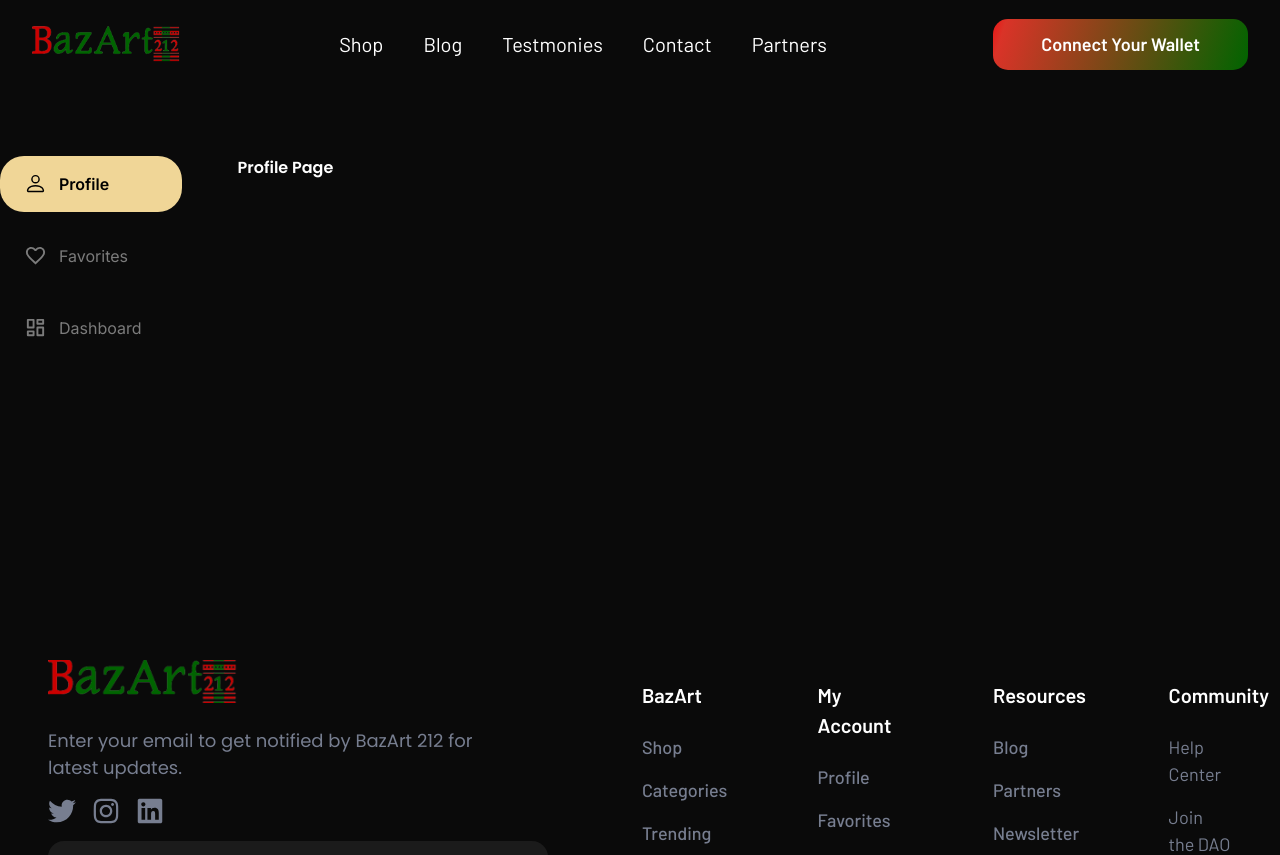
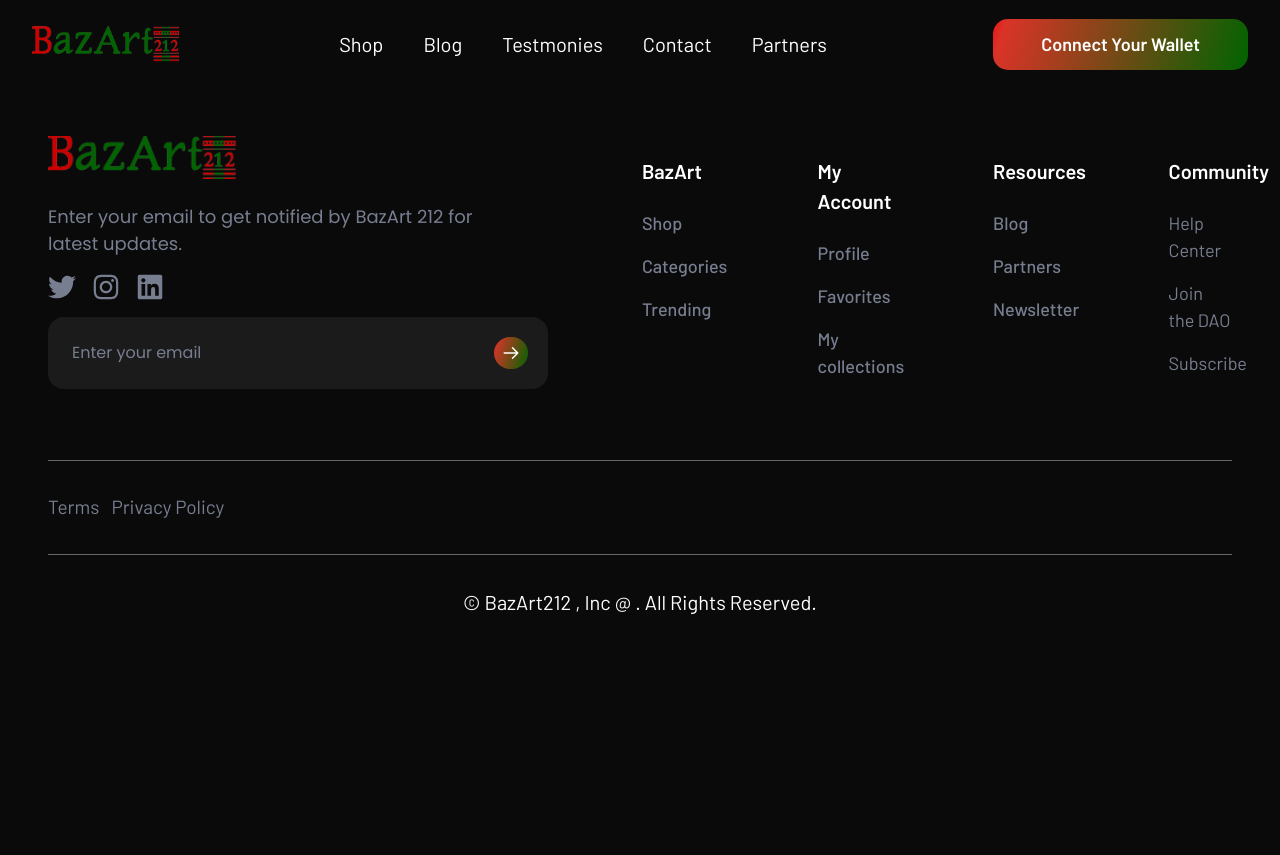
Before and after one commit to AhmedJB/Web3Marketplace, a Next.js app: page /profile in a window 1280 px wide. Shown: the top 855 px of the page. After the commit the page ends 800 px from the top, so only its background shows below. Built offline with nearby package versions, Linux system fonts and the light colour scheme; what @web3-react/core would draw is missing.

Commit message:
Menu profile edit

```diff
--- /dev/null
+++ b/components/DashboardComponent/index.tsx
@@ -0,0 +1,11 @@
+import React from 'react';
+
+const DashboardComponent= () => {
+  return (
+    <>
+      <h1 className="text-white font-semibold">Dashboard Page</h1>
+    </>
+  );
+};
+
+export default DashboardComponent ;
--- /dev/null
+++ b/components/FavoritesComponent/index.tsx
@@ -0,0 +1,29 @@
+import React from 'react'
+
+import CardProduct from '../../components/CardsProductList/CardProduct';
+
+
+type Props = {}
+const FavoritesComponent = () => {
+    const products = [
+        { title: 'Amazigh Vintage Rug', creatorName: 'Fatima',creatorImage: 'https://i.pinimg.com/564x/93/0e/d3/930ed321b0243d4772ced6321677b5a2.jpg',  productImage: 'https://i.pinimg.com/564x/fa/0d/f3/fa0df33078a041ad5c9c75845e2f261c.jpg', price: 0.025 },
+
+      ];
+      const limitedProductData = products.slice(0,6);
+  return (
+    <>
+    <div className='flex flex-col'>
+        <h1 className='text-white font-semibold'>favorites Page</h1>
+        <div className='grid grid-cols-4 gap-7 my-4'>
+        {limitedProductData.map((product, index) => (
+            <CardProduct key={index} {...product}/>
+        ))}
+        </div>
+
+    </div>
+
+    </>
+  );
+};
+
+export default FavoritesComponent;
--- a/components/MenuLayout/index.tsx
+++ b/components/MenuLayout/index.tsx
@@ -1,72 +1,67 @@
+import React from 'react';
 import Link from 'next/link';
-import React, { ReactNode, useState } from 'react';
-import { BsPerson } from "react-icons/bs";
-
-import { TbLayoutDashboard } from "react-icons/tb";
-import { MdFavoriteBorder } from "react-icons/md";
-
-
-
-
+import { BsPerson } from 'react-icons/bs';
+import { TbLayoutDashboard } from 'react-icons/tb';
+import { MdFavoriteBorder } from 'react-icons/md';
 
 type MenuLayoutProps = {
-  children: ReactNode;
   activeMenuItem: string;
+  handleMenuClick: (menuItem: string) => void;
 };
 
-const MenuLayout: React.FC<MenuLayoutProps> = ({ children, activeMenuItem }) => {
-
-    const [activeItem, setActiveItem] = useState(activeMenuItem);
-
-    const handleClick = (menuItem: string) => {
-      setActiveItem(menuItem);
-    };
-
+const MenuLayout: React.FC<MenuLayoutProps> = ({ activeMenuItem, handleMenuClick }) => {
   return (
     <>
-     <>
-      <div className="w-full relative mb-64 mt-20">
-        <div className="w-full md:container mx-auto">
-          <div className="flex gap-8">
             <div className="">
               <ul className="flex flex-col gap-4">
-
-                <li className={`mr-6 py-4 pl-6 pr-10 flex gap-3 rounded-3xl cursor-pointer ${ activeItem === 'profile' ? 'active bg-yellow' : '' }`}
-                  onClick={() => handleClick('profile')}>
-                  <BsPerson size={23} className={`${activeItem === 'profile' ? 'text-black' : 'text-[#7B7B7B]'}`}/>
-                  <Link className={`inter ${activeItem === 'profile' ? 'font-semibold text-black' : 'text-[#7B7B7B]' }`} href="/profile">
+                <li
+                  className={`mr-6 py-4 pl-6 pr-10 flex gap-3 rounded-3xl cursor-pointer ${
+                    activeMenuItem === 'profile' ? 'active bg-yellow' : ''
+                  }`}
+                  onClick={() => handleMenuClick('profile')}
+                >
+                  <BsPerson size={23} className={`${activeMenuItem === 'profile' ? 'text-black' : 'text-[#7B7B7B]'}`} />
+                  <div
+                    className={`inter ${activeMenuItem === 'profile' ? 'font-semibold text-black' : 'text-[#7B7B7B]'}`}
+                  >
                     Profile
-                  </Link>
+                  </div>
                 </li>
-
-                <li className={`mr-6 py-4 pl-6 pr-10 flex gap-3 rounded-3xl cursor-pointer ${ activeItem === 'favorites' ? 'active bg-yellow' : ''}`}
-                  onClick={() => handleClick('favorites')} >
-                  <MdFavoriteBorder size={23} className={`${ activeItem === 'favorites' ? 'text-black' : 'text-[#7B7B7B]'}`} />
-                  <Link className={`inter ${ activeItem === 'favorites' ? 'font-semibold text-black' : 'text-[#7B7B7B]' }`} href="/favorites" >
+                <li
+                  className={`mr-6 py-4 pl-6 pr-10 flex gap-3 rounded-3xl cursor-pointer ${
+                    activeMenuItem === 'favorites' ? 'active bg-yellow' : ''
+                  }`}
+                  onClick={() => handleMenuClick('favorites')}
+                >
+                  <MdFavoriteBorder
+                    size={23}
+                    className={`${activeMenuItem === 'favorites' ? 'text-black' : 'text-[#7B7B7B]'}`}
+                  />
+                  <div
+                    className={`inter ${activeMenuItem === 'favorites' ? 'font-semibold text-black' : 'text-[#7B7B7B]'}`}
+                  >
                     Favorites
-                  </Link>
+                  </div>
                 </li>
-
-                <li className={`mr-6 py-4 pl-6 pr-10 flex gap-3 rounded-3xl cursor-pointer ${ activeItem === 'dashboard' ? 'active bg-yellow' : ''}`}
-                  onClick={() => handleClick('dashboard')} >
-                  <TbLayoutDashboard size={23} className={`${activeItem === 'dashboard' ? 'text-black' : 'text-[#7B7B7B]' }`} />
-                  <Link className={`inter ${ activeItem === 'dashboard' ? 'font-semibold text-black' : 'text-[#7B7B7B]' }`} href="/dashboard">
+                <li
+                  className={`mr-6 py-4 pl-6 pr-10 flex gap-3 rounded-3xl cursor-pointer ${
+                    activeMenuItem === 'dashboard' ? 'active bg-yellow' : ''
+                  }`}
+                  onClick={() => handleMenuClick('dashboard')}
+                >
+                  <TbLayoutDashboard
+                    size={23}
+                    className={`${activeMenuItem === 'dashboard' ? 'text-black' : 'text-[#7B7B7B]'}`}
+                  />
+                  <div className={`inter ${activeMenuItem === 'dashboard' ? 'font-semibold text-black' : 'text-[#7B7B7B]'}`}>
                     Dashboard
-                  </Link>
+                  </div>
                 </li>
-
-
               </ul>
             </div>
             {/* ........... */}
-            <div className="">{children}</div>
-          </div>
-        </div>
-      </div>
-    </>
 
     </>
-
   );
 };
 
--- a/components/Profile/index.tsx
+++ b/components/ProfileComponent/index.tsx
@@ -15,7 +15,7 @@
 
 
 
-const Profile: React.FC = () => {
+const ProfileComponent: React.FC = () => {
   const [userData, setUserData] = useState<User>({ firstName: 'User', lastName: 'Name', country: '', city: '' });
   const [backgroundImage, setBackgroundImage] = useState('./background.jpg');
   const [profileImage, setProfileImage] = useState('./avatar.jpg');
@@ -87,20 +87,17 @@
   // Rest of your component...
   return (
     <div className={styles.profileContainer}>
-      <div className={styles.backgroundPhoto} style={{ backgroundImage: `url(${backgroundImage})` }}>
+      <div className="w-[1300] h-[220px] bg-cover relative"  style={{ backgroundImage: `url(${backgroundImage})` }}>
         <input type="file" accept="image/*" onChange={handleBackgroundImageUpload} style={{ display: 'none' }} id="backgroundImageUpload" />
         <label htmlFor="backgroundImageUpload">
-          <button className="absolute top-10 right-10 bg-transparent border-none text-white cursor-pointer text-2xl">
+          <button className="absolute top-5 right-10 bg-transparent border-none text-white cursor-pointer text-2xl">
             <AiOutlineEdit />
           </button>
-          {/* <button className={styles.editButton}>
-          <AiOutlineEdit />
-        </button> */}
         </label>
-        <img className={styles.profilePhoto} src={profileImage} alt="Profile" />
+        <img className="absolute bottom-[-30px] left-3 w-24 h-24 rounded-full"  src={profileImage} alt="Profile" />
         <input type="file" accept="image/*" onChange={handleProfileImageUpload} style={{ display: 'none' }} id="profileImageUpload" />
         <label htmlFor="profileImageUpload">
-          <button className={styles.editButton} style={{ bottom: '60px', right: '10px' }}>
+          <button className="absolute top-10 right-10 bg-transparent border-none text-white cursor-pointer text-2xl" style={{ bottom: '60px', right: '10px' }}>
             <AiOutlineEdit />
           </button>
         </label>
@@ -186,4 +183,4 @@
   );
 }
 
-export default Profile;
+export default ProfileComponent;
--- a/pages/dashboard.tsx
+++ b/pages/dashboard.tsx
@@ -13,9 +13,9 @@
   return <>
 
   <Header/>
-  <MenuLayout activeMenuItem="dashboard">
+  {/* <MenuLayout activeMenuItem="dashboard">
      <h1 className='text-white font-semibold'>dashboard Page</h1>
-  </MenuLayout>
+  </MenuLayout> */}
 
   <Footer/>
 
--- a/pages/editprofile.tsx
+++ b/pages/editprofile.tsx
@@ -1,6 +1,6 @@
 
 import Header from '../components/Header';
-import Profile from '../components/Profile';
+import Profile from '../components/ProfileComponent';
 import Footer from '../components/Footer';
 
 function editprofile() {
--- a/pages/favorites.tsx
+++ b/pages/favorites.tsx
@@ -21,14 +21,14 @@
       const limitedProductData = products.slice(0,6);
   return <>
   <Header/>
-  <MenuLayout activeMenuItem="favorites">
+ {/*  <MenuLayout activeMenuItem="favorites">
     <h1 className='text-white font-semibold'>favorites Page</h1>
     <div className='grid grid-cols-4 gap-7 my-4'>
     {limitedProductData.map((product, index) => (
         <CardProduct key={index} {...product}/>
     ))}
     </div>
-  </MenuLayout>
+  </MenuLayout> */}
   <Footer/>
 
   </>
--- /dev/null
+++ b/pages/pageholder.tsx
@@ -0,0 +1,46 @@
+import React, { useState } from 'react';
+import MenuLayout from '../components/MenuLayout';
+import Header from '../components/Header';
+import Footer from '../components/Footer';
+import ProfileComponent from '../components/ProfileComponent';
+import FavoritesComponent from '../components/FavoritesComponent';
+import DashboardComponent from '../components/DashboardComponent';
+
+
+const pageholder = () => {
+  const [activeMenuItem, setActiveMenuItem] = useState('profile');
+
+  const handleMenuClick = (menuItem) => {
+    setActiveMenuItem(menuItem);
+  };
+
+  const getPageComponent = () => {
+    switch (activeMenuItem) {
+      case 'profile':
+        return <ProfileComponent/>;
+      case 'favorites':
+        return <FavoritesComponent />;
+      case 'dashboard':
+        return <DashboardComponent />;
+      default:
+        return null;
+    }
+  };
+
+  return (
+    <>
+      <Header />
+      <div className="w-full relative mb-64 mt-20">
+        <div className="w-full md:container mx-auto">
+            <div className='flex  gap-8'>
+                <MenuLayout activeMenuItem={activeMenuItem} handleMenuClick={handleMenuClick} />
+                {getPageComponent()}
+            </div>
+        </div>
+      </div>
+      <Footer />
+    </>
+  );
+};
+
+export default pageholder;
--- a/pages/profile.tsx
+++ b/pages/profile.tsx
@@ -1,26 +1,15 @@
 import React from 'react'
-
 import MenuLayout from '../components/MenuLayout';
 import Header from '../components/Header';
 import Footer from '../components/Footer';
-
-
 type Props = {}
-
 function profile({}: Props) {
   return <>
   <Header/>
-   <MenuLayout activeMenuItem="profile">
+ {/*   <MenuLayout activeMenuItem="profile">
       <h1 className='text-white font-semibold'>Profile Page</h1>
-    </MenuLayout>
-
-
+    </MenuLayout> */}
 <Footer/>
-
-
   </>
 }
-
-
-
 export default profile;
--- a/styles/modular/Profile.module.css
+++ b/styles/modular/Profile.module.css
@@ -31,15 +31,15 @@
 }
 
 .userName {
-  font-size: 30px;
+  font-size: 20px;
   font-weight: bold;
   text-align: left;
-  margin-top: 70px;
+  margin-top: 50px;
   color: white;
 }
 
 .editProfileTitle {
-  font-size: 45px;
+  font-size: 25px;
   font-weight: 600;
   text-align: left;
   margin-top: 20px;
```
Also changed, not shown: 1 other file (tests, documents, lock files or other folders).
